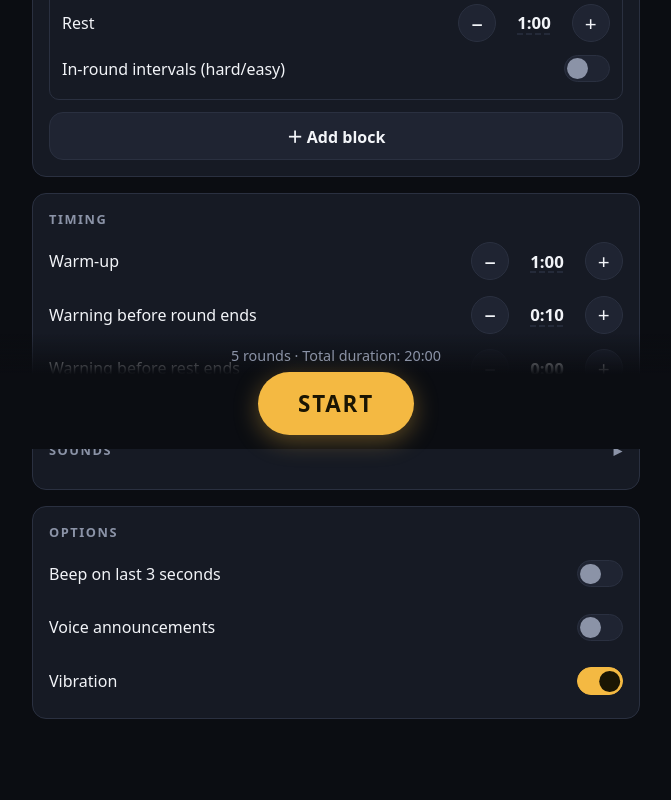
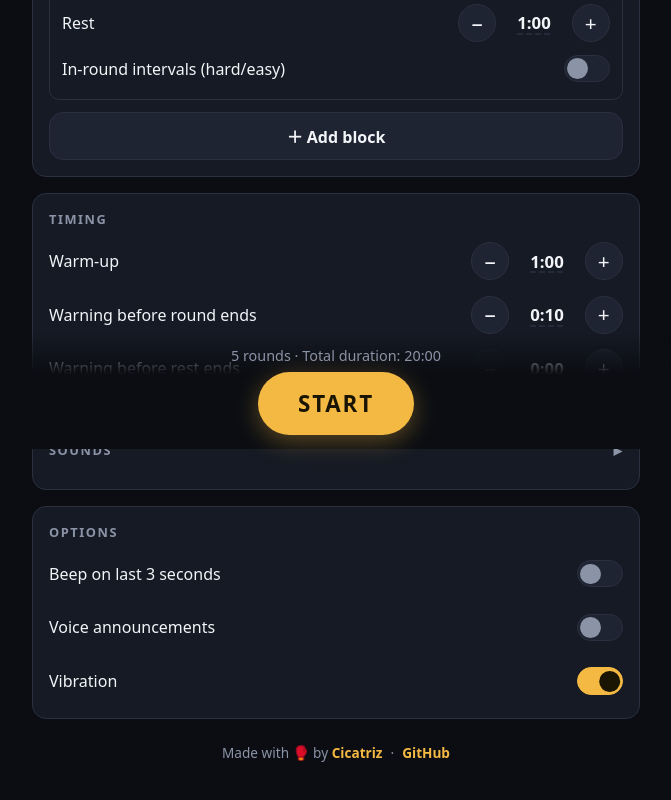
Before and after one commit to cicatrizdev/fight-timer, a React (Vite) app: page / in a window 1280 px wide. Shown: the part 351-1151 px from the top of the page, without its empty margins (304-975 px from the left). Built offline with nearby package versions, Linux system fonts and the light colour scheme.

Commit message:
Add author credit footer linking to cicatriz.dev

```diff
--- a/index.html
+++ b/index.html
@@ -10,6 +10,7 @@
     <meta name="apple-mobile-web-app-capable" content="yes" />
     <meta name="apple-mobile-web-app-status-bar-style" content="black-translucent" />
     <meta name="description" content="Round timer for boxing, MMA and muay thai training" />
+    <meta name="author" content="Pedro 'Cicatriz' Mello (cicatriz.dev)" />
     <title>Fight Timer</title>
   </head>
   <body>
--- a/package.json
+++ b/package.json
@@ -2,6 +2,7 @@
   "name": "fight-timer",
   "private": true,
   "version": "0.0.0",
+  "author": "Pedro \"Cicatriz\" Mello <contato@cicatriz.dev> (https://cicatriz.dev)",
   "type": "module",
   "scripts": {
     "dev": "vite",
--- a/src/features/settings/SettingsScreen.tsx
+++ b/src/features/settings/SettingsScreen.tsx
@@ -159,6 +159,19 @@ export function SettingsScreen() {
 
       {showIOSHint && <p className="settings__ios-hint">{t('app.iosInstallHint')}</p>}
 
+      <footer className="settings__footer">
+        <span>
+          {t('app.madeBy')}{' '}
+          <a href="https://cicatriz.dev" target="_blank" rel="noreferrer">
+            Cicatriz
+          </a>
+        </span>
+        <span aria-hidden="true">·</span>
+        <a href="https://github.com/cicatrizdev/fight-timer" target="_blank" rel="noreferrer">
+          GitHub
+        </a>
+      </footer>
+
       <div className="settings__start-bar">
         <p className="settings__summary">
           {totalRounds} rounds · {t('settings.totalTime', { total: formatSeconds(totalSec) })}
--- a/src/i18n/en.json
+++ b/src/i18n/en.json
@@ -2,7 +2,8 @@
   "app": {
     "name": "Fight Timer",
     "install": "Install app",
-    "iosInstallHint": "On iPhone/iPad: tap Share, then \"Add to Home Screen\"."
+    "iosInstallHint": "On iPhone/iPad: tap Share, then \"Add to Home Screen\".",
+    "madeBy": "Made with 🥊 by"
   },
   "settings": {
     "timing": "Timing",
--- a/src/i18n/pt-BR.json
+++ b/src/i18n/pt-BR.json
@@ -2,7 +2,8 @@
   "app": {
     "name": "Fight Timer",
     "install": "Instalar app",
-    "iosInstallHint": "No iPhone/iPad: toque em Compartilhar e depois em \"Adicionar à Tela de Início\"."
+    "iosInstallHint": "No iPhone/iPad: toque em Compartilhar e depois em \"Adicionar à Tela de Início\".",
+    "madeBy": "Feito com 🥊 por"
   },
   "settings": {
     "timing": "Tempos",
--- a/src/index.css
+++ b/src/index.css
@@ -414,6 +414,25 @@ button {
   margin: 0;
 }
 
+.settings__footer {
+  display: flex;
+  justify-content: center;
+  gap: 0.5rem;
+  color: var(--muted);
+  font-size: 0.85rem;
+  padding-top: 0.5rem;
+}
+
+.settings__footer a {
+  color: var(--accent);
+  text-decoration: none;
+  font-weight: 600;
+}
+
+.settings__footer a:hover {
+  text-decoration: underline;
+}
+
 .settings__start-bar {
   position: fixed;
   left: 0;
```
Also changed, not shown: 1 other file (tests, documents, lock files or other folders).
